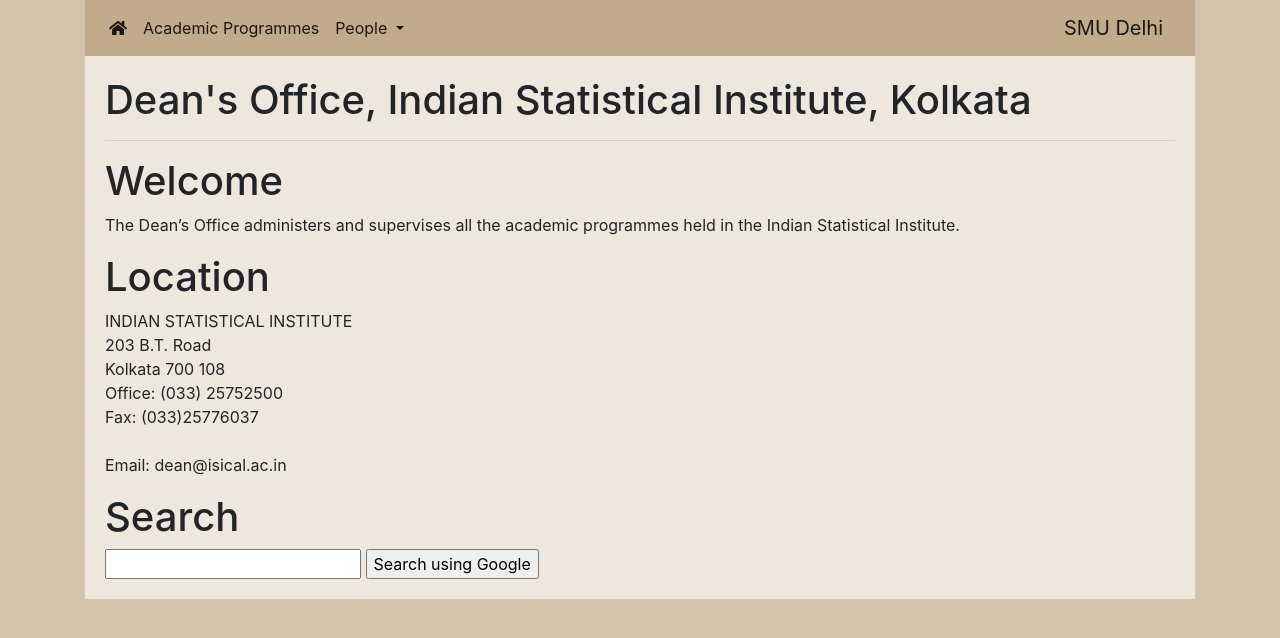
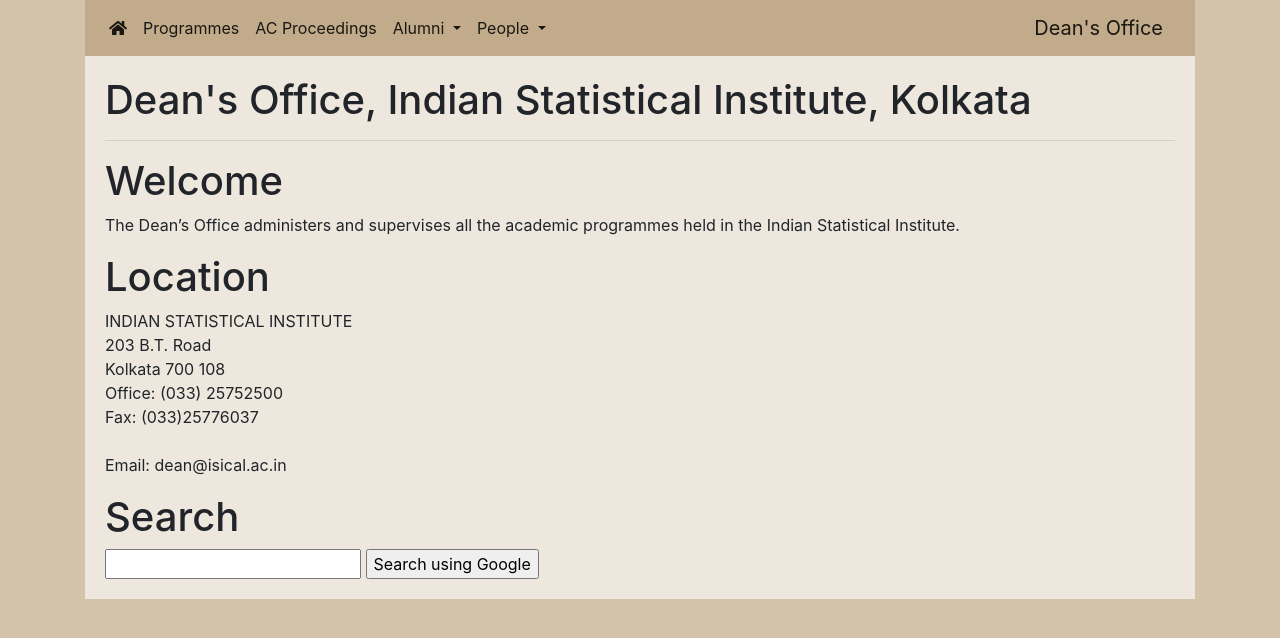
Before and after one commit to dean-isi/dean-isi.github.io, a Jekyll site: the page built from index.md, in a window 1280 px wide. Shown: the top 638 px of the page. Built offline with Jekyll 4.4.1, drawn with Linux system fonts in a browser that asks for light colours; nearby versions of some CDN libraries.

Commit message:
Update dropdown.html

```diff
--- a/_layouts/dropdown.html
+++ b/_layouts/dropdown.html
@@ -40,8 +40,24 @@
             <a class="nav-link" href="/" title="Home"><i class="fas fa-home"></i><span class="sr-only">homepage</span></a>
 	  </li>
 	  <li class="nav-item active">
-            <a class="nav-link" href="academic.html" title="About Us">Academic Programmes</a>
+            <a class="nav-link" href="academic.html" title="About Us">Programmes</a>
 	  </li>
+	  <li class="nav-item active">
+            <a class="nav-link" href="ac-proceedings.html" title="About Us">AC Proceedings</a>
+	  </li>
+
+	  <li class="nav-item dropdown">
+            <a class="nav-link dropdown-toggle" href="#" id="navbarDropdown" role="button" data-toggle="dropdown" aria-haspopup="true" aria-expanded="false">
+              Alumni
+            </a>
+            <div class="dropdown-menu" aria-labelledby="navbarDropdown">
+	      <ul class="menu">
+		<li><a href="" ><p>List of Alumni</p></a></li>
+		<li><a href="https://www.isical.ac.in/~isiaa" ><p>ISI Alumni Association</p></a></li>
+	      </ul>
+            </div>
+	  </li>
+
 
 	  <li class="nav-item dropdown">
             <a class="nav-link dropdown-toggle" href="#" id="navbarDropdown" role="button" data-toggle="dropdown" aria-haspopup="true" aria-expanded="false">
@@ -61,7 +77,7 @@
       </div>
 
       <a class="navbar-brand" href="/">
-	<span>SMU Delhi</span>
+	<span>Dean's Office</span>
 	<!-- <img src="smud.svg" height="62" width="400" alt="Stat-Math Unit, ISI Delhi" /> -->
       </a>
 
```
